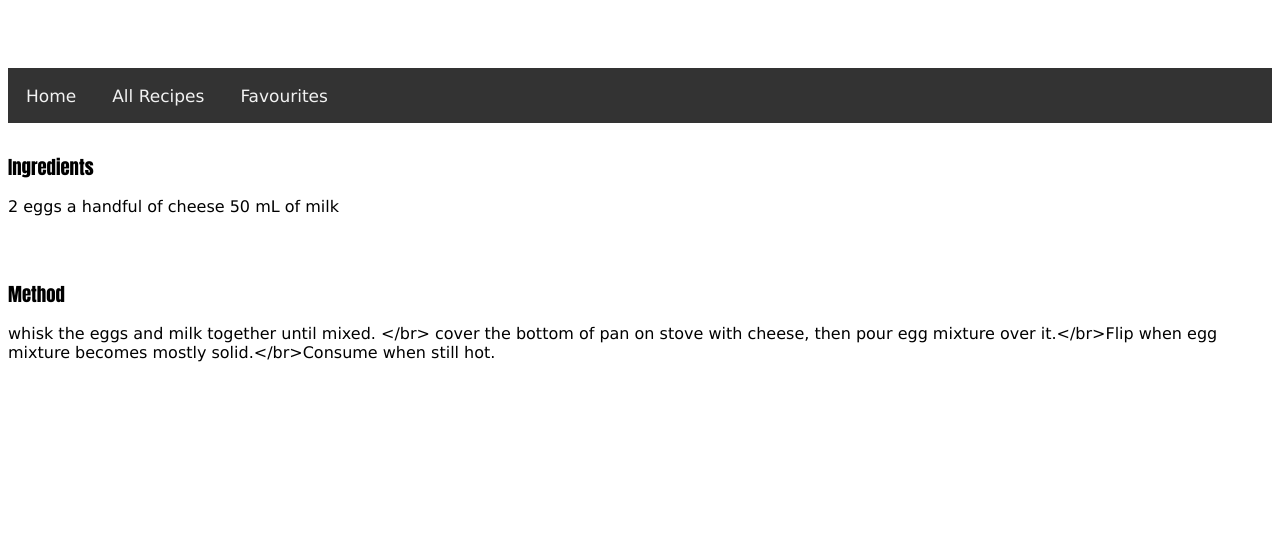
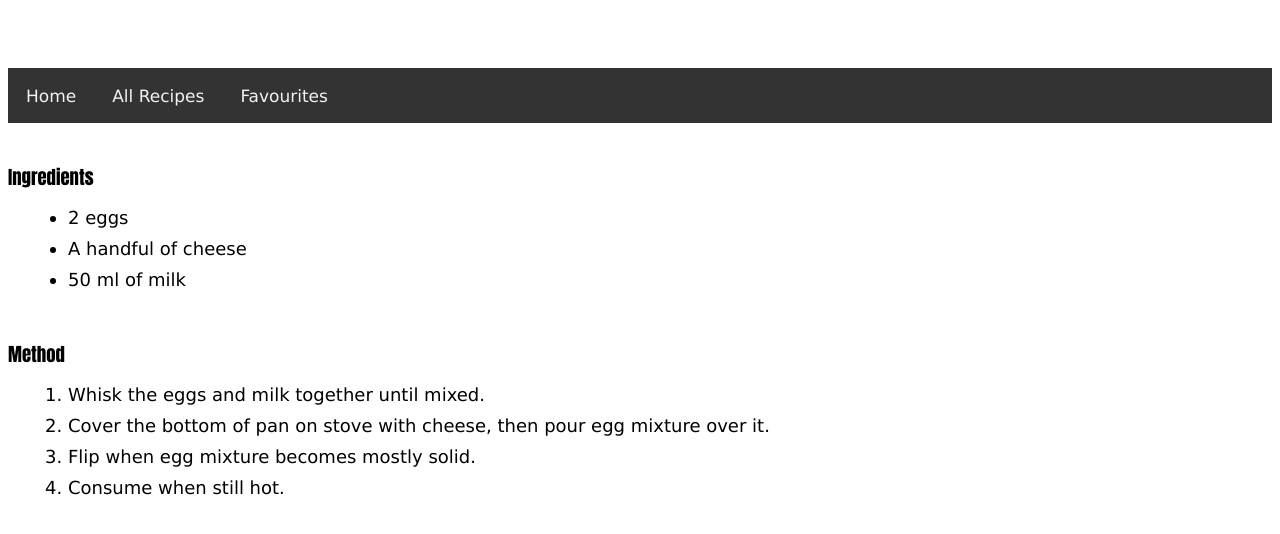
Before and after one commit to sleong1/msa-webapps, a Flask app: page /recipes/1 in a window 1280 px wide. Shown: the part 217-751 px from the top of the page. Run offline with Flask 2, Linux system fonts and the light colour scheme; data comes from the database, SQL or seed files in the repository.

Commit message:
recipe pages generate properly
TODO:
- Link table entries to individual recipe page
- Add search bar to top
- Add editing stuff

```diff
--- a/app/routes.py
+++ b/app/routes.py
@@ -32,6 +32,7 @@ def favourites():
 @app.route("/recipes/<recipeid>")
 def recipe(recipeid):
     this_recipe = AllRecipes.query.filter_by(id=recipeid).first()
-    [ings, method] = str(this_recipe.recipe).split("</br></br>")
-    ings = "\n".join(ings.split("</br>"))
+    [ings, method] = this_recipe.recipe.split("</br></br>")
+    ings = [i.strip().capitalize() for i in ings.split("</br>")]
+    method = [m.strip().capitalize() for m in method.split("</br>")]
     return render_template("this_recipe.html", name=this_recipe.name, ingredients=ings, method=method)
--- a/app/static/main.css
+++ b/app/static/main.css
@@ -85,11 +85,19 @@ div.recipeslist tr:hover {
 }
 
 /* Layout for recipe page*/
-div.recipepage p {
+#ingredientlist {
   font-family: Verdana, Geneva, sans-serif;
+  font-size: 18px;
+  margin-left: 20px;
+  padding-bottom: 10px;
 }
 
-
+#methodlist {
+  font-family: Verdana, Geneva, sans-serif;
+  font-size: 18px;
+  margin-left: 20px;
+  padding-bottom: 10px;
+}
 
 /*
 div.suggested {
@@ -127,7 +135,7 @@ h2 {
 
 h3 {
     color: black;
-    margin-top: 30px;
+    margin-top: 40px;
     margin-bottom: 10px;
     font-family: Impact, Charcoal, sans-serif;
 }
--- a/app/templates/index.html
+++ b/app/templates/index.html
@@ -16,7 +16,6 @@
             <a href="/">Home</a>
             <a href="{{url_for('recipes')}}">All Recipes</a>
             <a href="{{url_for('favourites')}}">Favourites</a>
-            <a href="/recipes/1">Egg</a>
         </div>
         <h2 style="text-align:left;"> Suggested Recipes </h2>
 
--- a/app/templates/this_recipe.html
+++ b/app/templates/this_recipe.html
@@ -25,12 +25,19 @@
             }
         </script>
 
-        <div class="recipepage">
+        <div>
         	<h3> Ingredients </h3>
-        	<p> {{ ingredients }} </p>
-        	</br>
+        	<ul>
+	        	{% for ingredient in ingredients %}
+	        	<li id="ingredientlist">{{ingredient}}</li>
+	        	{% endfor %}
+	        </ul>
         	<h3> Method </h3>
-        	<p> {{ method }} </p>
+        	<ol>
+	        	{% for step in method %}
+	        	<li id=methodlist>{{step}}</li>
+	        	{% endfor %}
+        	</ol>
         </div>
 
     </body>
```
